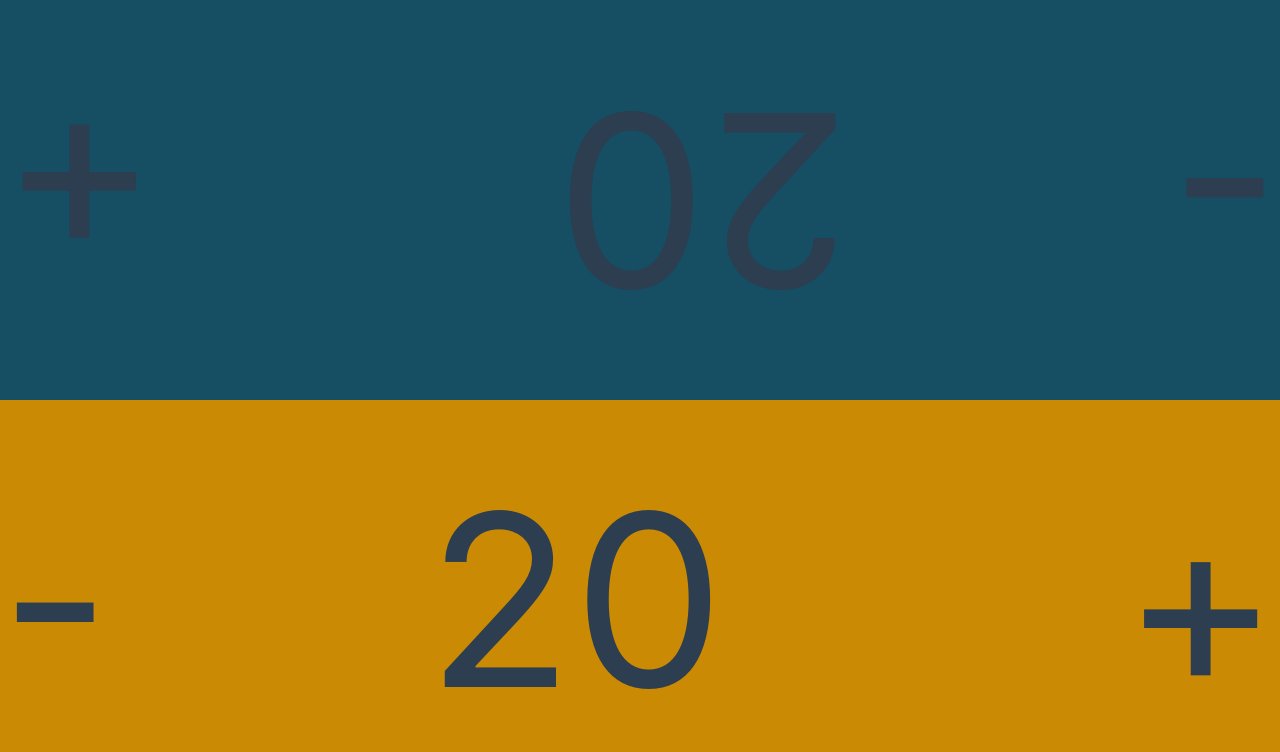
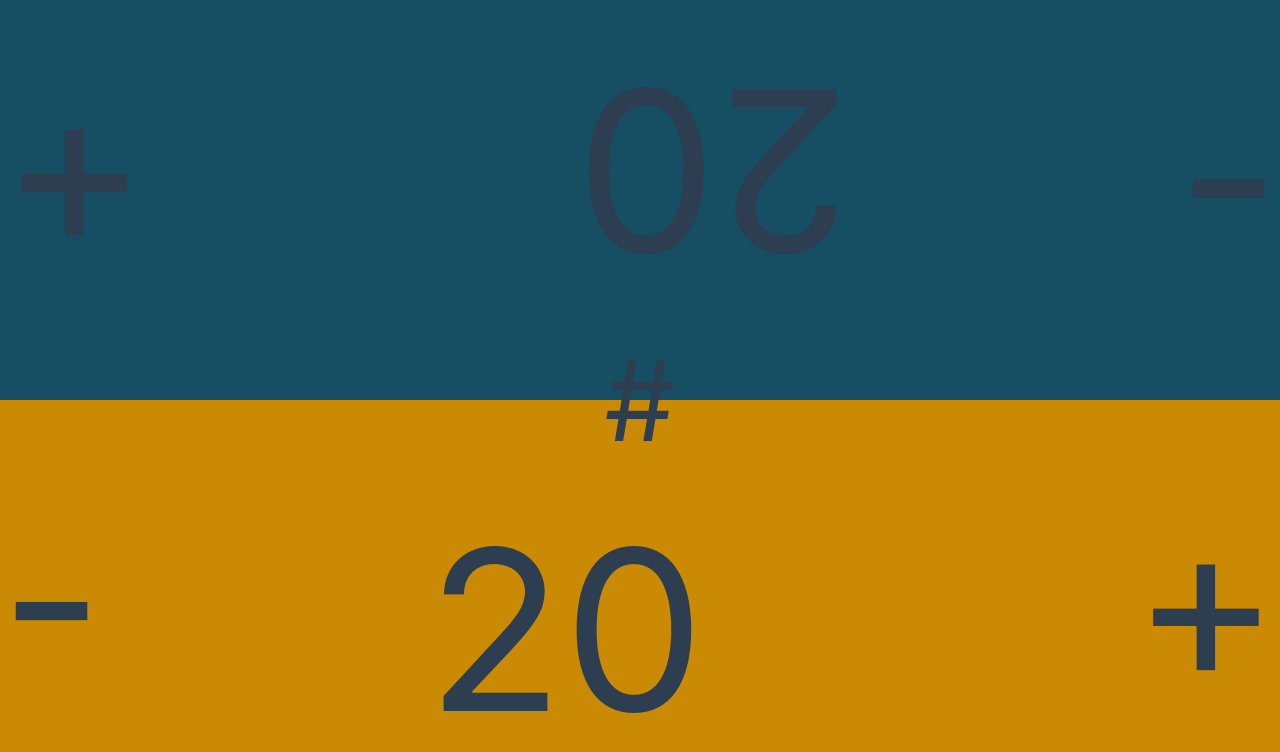
Before and after one commit to albertlast/GameLifeCounter, a Vue app: page / in a window 1280 px wide. Shown: the top 752 px of the page. Built offline with nearby package versions, Linux system fonts and the light colour scheme.

Commit message:
PartialCounter, fullscreen, wakelock

```diff
--- a/src/App.vue
+++ b/src/App.vue
@@ -1,16 +1,89 @@
 <script setup lang="ts">
+import { ref, watch } from 'vue'
 import PlayerView from './components/PlayerView.vue'
+const FullscreenEnabled = ref<boolean>(false)
+const ScreenOffEnabled = ref<boolean>(false)
+let wakeLock: null | AbortController = null
+
+const showSettings = ref<boolean>(false)
+const errorSceenOff = ref<string | null>(null)
+
+watch(FullscreenEnabled, async (newFullscreenEnabled) => {
+  if (newFullscreenEnabled) document.documentElement.requestFullscreen()
+  else document.exitFullscreen()
+})
+
+const requestWakeLock = async () => {
+  try {
+    wakeLock = await navigator.wakeLock.request('screen')
+    wakeLock.addEventListener('release', (e) => {
+      console.log(e)
+      console.log('Wake Lock was released')
+      // errorSceenOff.value = 'Wake Lock was released'
+
+      ScreenOffEnabled.value = false
+    })
+    // errorSceenOff.value = 'Wake Lock is active'
+    console.log('Wake Lock is active')
+  } catch (e) {
+    errorSceenOff.value = `${e.name}, ${e.message}`
+    console.error(`${e.name}, ${e.message}`)
+  }
+}
+
+watch(ScreenOffEnabled, (newScreenOffEnabled) => {
+  if (newScreenOffEnabled) {
+    wakeLock = requestWakeLock()
+  } else if (wakeLock) {
+    wakeLock.release()
+    wakeLock = null
+  }
+})
 </script>
 
 <template>
   <main class="w-screen h-screen">
-    <PlayerView class="rotate-180 bg-cyan-900" style="height: 50vh" />
-    <PlayerView class="bg-yellow-600" style="height: 50vh" />
+    <div
+      id="openSettings"
+      class="openSetting"
+      @click.stop="showSettings = !showSettings"
+    >
+      #
+    </div>
+    <div id="setting" class="setting bg-red-800" v-if="showSettings">
+      <div>Fullscreen</div>
+      <input type="checkbox" v-model="FullscreenEnabled" />
+      <div>Screen-Off</div>
+      <input type="checkbox" v-model="ScreenOffEnabled" />
+      <div v-if="errorSceenOff">{{ errorSceenOff }}</div>
+      <div @click.stop="showSettings = !showSettings">close</div>
+    </div>
+    <PlayerView
+      class="PlayerView rotate-180 bg-cyan-900"
+      style="height: 50vh"
+    />
+    <PlayerView class="PlayerView bg-yellow-600" style="height: 50vh" />
   </main>
 </template>
 
 <style>
-main {
-  font-size: min(30vh, 30vw);
+.PlayerView {
+  font-size: min(28vh, 30vw);
 }
 </style>
+<style scoped>
+.setting {
+  position: absolute;
+  inset: 0;
+  z-index: 10;
+  font-size: min(14vh, 14vw);
+}
+.openSetting {
+  position: absolute;
+  top: 50%;
+  right: 50%;
+  transform: translate(50%, -50%);
+  z-index: 5;
+  font-size: min(14vh, 14vw);
+}
+</style>
--- a/src/components/PlayerView.vue
+++ b/src/components/PlayerView.vue
@@ -4,18 +4,49 @@ import { ref } from 'vue'
 const startLive = ref<number>(20)
 const CurrentLive = ref(startLive.value)
 
+const partValueShow = ref<boolean>(false)
+let partValueTimeOutID: number | null = null
+const partValueVal = ref<number>(0)
+
+const updatePartValue = async (val: number) => {
+  if (partValueShow.value === false) {
+    partValueVal.value = 0
+    partValueShow.value = true
+  }
+  partValueVal.value += val
+  if (partValueTimeOutID) clearTimeout(partValueTimeOutID)
+  partValueTimeOutID = setTimeout(() => {
+    partValueShow.value = false
+  }, 2000)
+}
+
 const redurceLive = () => {
   CurrentLive.value--
+  updatePartValue(-1)
 }
 const addLive = () => {
   CurrentLive.value++
+  updatePartValue(1)
 }
 </script>
 
 <template>
   <div class="grid grid-cols-3 w-full">
     <div @click.stop="redurceLive" class="flex items-center"><p>-</p></div>
-    <div class="flex items-center">{{ CurrentLive }}</div>
+    <div class="grid">
+      <div class="small" :class="{ invisible: !partValueShow }">
+        {{ partValueVal }}
+      </div>
+      <div>{{ CurrentLive }}</div>
+    </div>
     <div @click.stop="addLive" class="flex items-center justify-end">+</div>
   </div>
 </template>
+<style scoped>
+.small {
+  font-size: min(5vh, 10vw);
+}
+.invisible {
+  opacity: 0;
+}
+</style>
```
